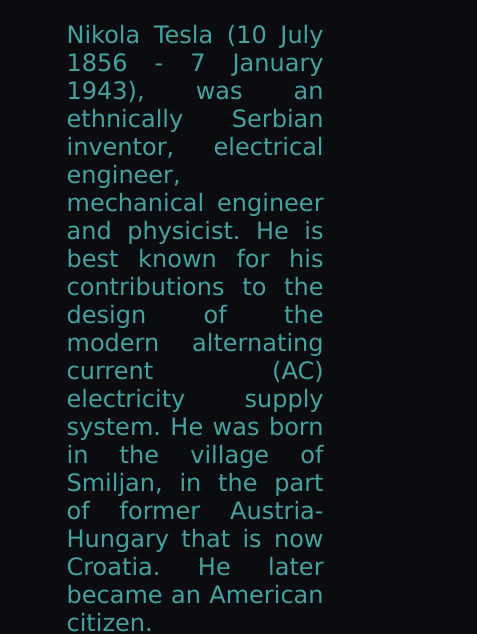
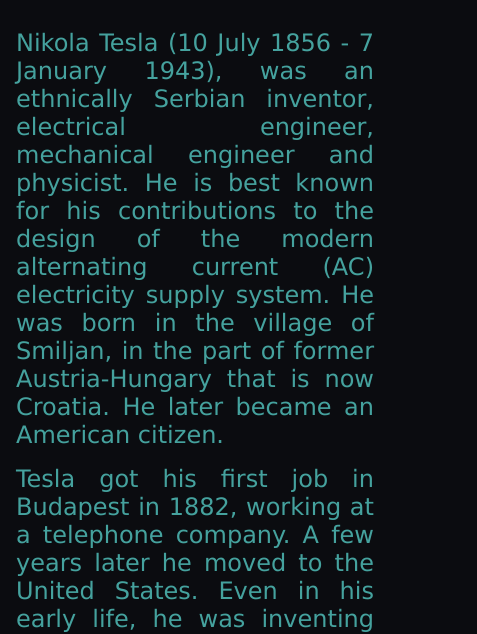
Before and after one commit to MihajloMilojevic/FreeCodeCamp, a plain HTML site: page Responsive Web Design/Tribune Page/index.html in a window 390 px wide. Shown: the part 926-1560 px from the top of the page, 477 px wide, since content can reach past the window. Drawn offline with Linux system fonts and the light colour scheme.

Commit message:
Tribute page - fixed on smaller screens

```diff
--- a/Responsive Web Design/Tribune Page/style.css
+++ b/Responsive Web Design/Tribune Page/style.css
@@ -56,6 +56,12 @@ img {
 	display: block;
 	border-radius: .75rem;
 }
+#main {
+	display: flex;
+	flex-direction: column;
+	justify-content: center;
+	align-content: center;
+}
 #img-caption {
 	text-align: center;
 	font-style: italic;
@@ -73,7 +79,7 @@ img {
 }
 #tribute-info {
 	text-align: justify;
-	padding: .5rem;
+	padding: 1rem;
 	width: 70%;
 	margin: auto;
 }
@@ -90,13 +96,22 @@ img {
 		width: 80%;
 		padding: 1rem;
 	}
-	#tribune-infp {
+	#tribute-info {
 		width: 100%;
+	}
+	#title {
+		font-size: 7rem;
 	}
 }
 @media (max-width: 600px) {
 	#img-div {
 		width: 95%;
+	}
+	#tribute-info {
+		width: 100%;
+	}
+	#title {
+		font-size: 5rem;
 	}
 }
 
```
